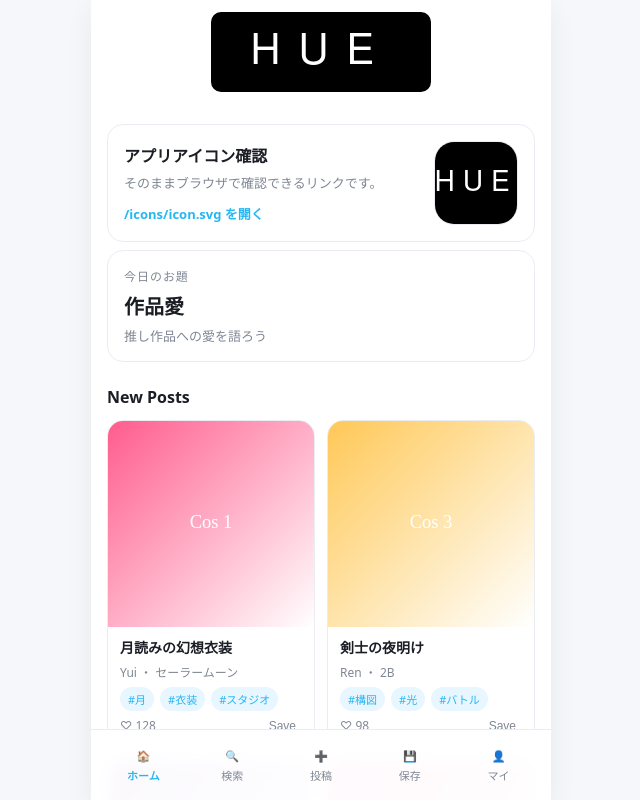
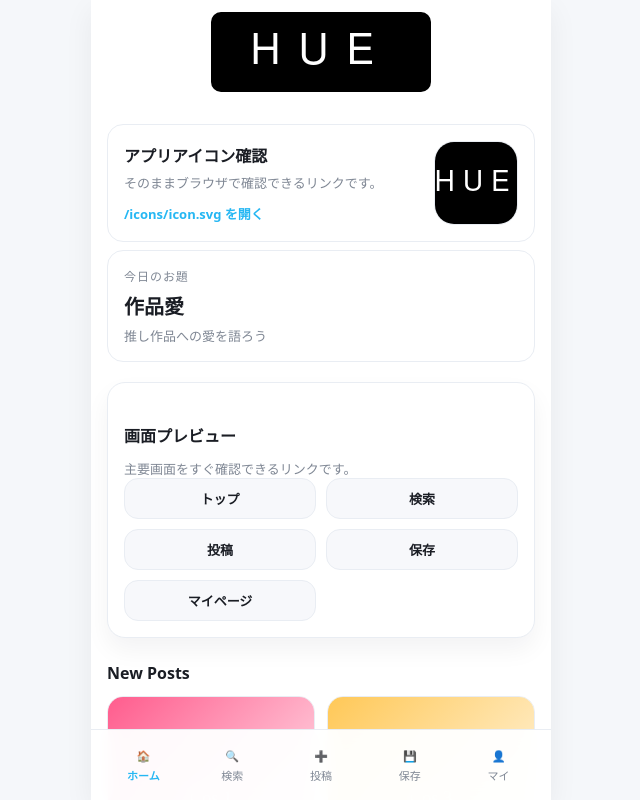
Before and after one commit to FUGA369/coswear-pwa, a Next.js app: page / in a window 1280 px wide. Shown: the whole page, without its empty margins (319-959 px from the left). Built offline with nearby package versions, Linux system fonts and the light colour scheme.

Commit message:
Add preview links for main screens

```diff
--- a/app/globals.css
+++ b/app/globals.css
@@ -87,6 +87,46 @@ main {
   flex-direction: column;
   gap: 6px;
   margin-top: 8px;
+}
+
+.preview-card {
+  margin-top: 20px;
+  padding: 16px;
+  border-radius: 18px;
+  border: 1px solid var(--line);
+  background: #ffffff;
+  box-shadow: 0 12px 24px rgba(17, 24, 39, 0.05);
+}
+
+.preview-page {
+  display: flex;
+  flex-direction: column;
+  gap: 12px;
+}
+
+.preview-text {
+  margin: 0;
+  font-size: 13px;
+  color: var(--muted);
+}
+
+.preview-links {
+  display: grid;
+  grid-template-columns: repeat(2, minmax(0, 1fr));
+  gap: 10px;
+}
+
+.preview-link {
+  display: inline-flex;
+  align-items: center;
+  justify-content: center;
+  padding: 10px 12px;
+  border-radius: 14px;
+  border: 1px solid var(--line);
+  background: #f7f8fb;
+  font-size: 13px;
+  font-weight: 600;
+  color: var(--text);
 }
 
 .topic-label {
--- a/app/page.js
+++ b/app/page.js
@@ -27,6 +27,29 @@ export default function HomePage() {
         <span className="topic-title">{topic.key}</span>
         <span className="topic-hint">{topic.description}</span>
       </div>
+      <div className="preview-card">
+        <div className="section-title">画面プレビュー</div>
+        <p className="preview-text">
+          主要画面をすぐ確認できるリンクです。
+        </p>
+        <div className="preview-links">
+          <a className="preview-link" href="/">
+            トップ
+          </a>
+          <a className="preview-link" href="/search">
+            検索
+          </a>
+          <a className="preview-link" href="/post">
+            投稿
+          </a>
+          <a className="preview-link" href="/saved">
+            保存
+          </a>
+          <a className="preview-link" href="/my">
+            マイページ
+          </a>
+        </div>
+      </div>
       <div className="section-title">New Posts</div>
       <PostGrid posts={posts} />
     </div>
```
Also changed, not shown: app/preview/page.js (added, +27 -0 lines).
